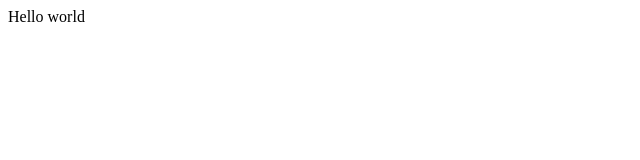
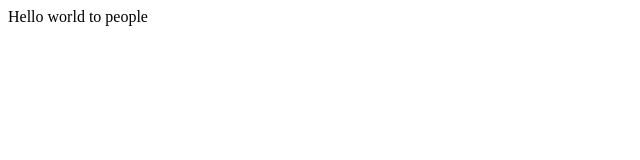
Before and after one commit to string1524/opentutorials-seokhyung, a plain HTML site: page index.html in a window 1280 px wide. Shown: the full height of the page, 0-640 px from the left. Drawn offline with Linux system fonts and the light colour scheme.

Commit message:
add index.html

```diff
--- a/index.html
+++ b/index.html
@@ -19,6 +19,6 @@
 	</head>
 
 	<body>
-		Hello world
+		Hello world to people
 	</body>
 </html>
```
